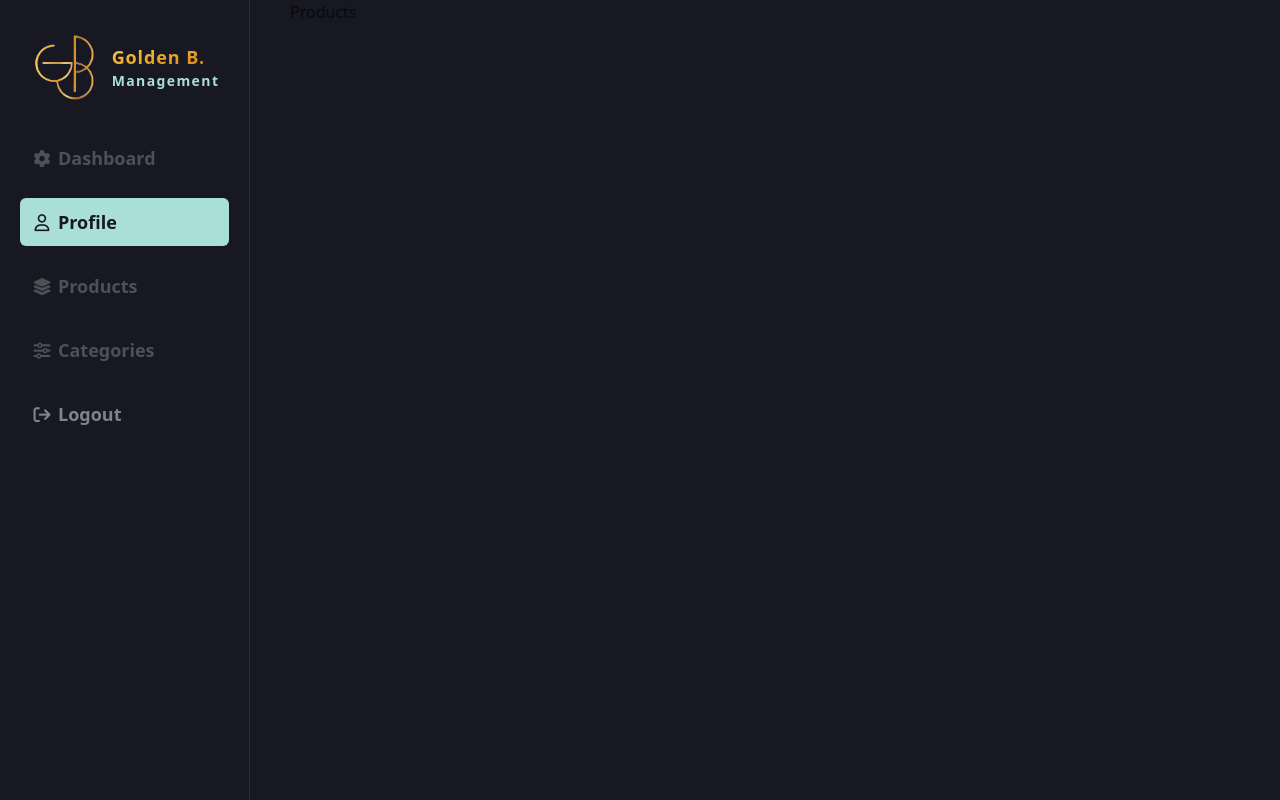
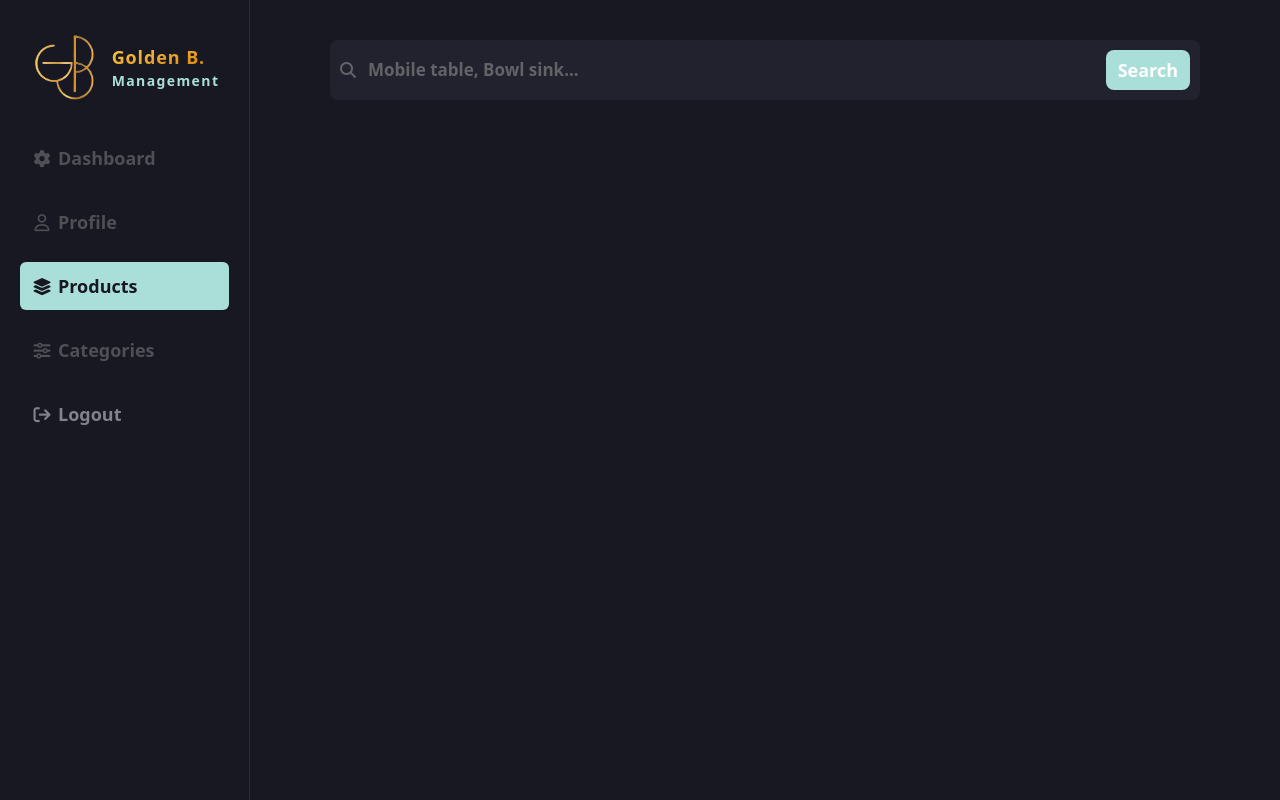
Before and after one commit to jawharhmidi02/golden-brand-front, a Next.js app: page /admin/products in a window 1280 px wide. Built offline with nearby package versions, Linux system fonts and the light colour scheme; a web font is replaced by a local one.

Commit message:
Modifications to menu, added search interface for categories and products.

```diff
--- a/app/admin/categories/page.js
+++ b/app/admin/categories/page.js
@@ -1,8 +1,11 @@
+import DashSearch from '@/components/DashSearch/DashSearch'
 import React from 'react'
 
 const page = () => {
   return (
-    <div>Categories</div>
+    <div className="flex w-full flex-col gap-4 px-5 pt-5 md:px-0 md:pr-10 md:pt-8 lg:pr-20 lg:pt-10">
+      <DashSearch placeholder="Sink tables, Cabinets..." />
+    </div>
   )
 }
 
--- a/app/admin/products/page.js
+++ b/app/admin/products/page.js
@@ -1,9 +1,13 @@
-import React from 'react'
+"use client";
+import DashSearch from "@/components/DashSearch/DashSearch";
+import React from "react";
 
 const page = () => {
   return (
-    <div>Products</div>
-  )
-}
+    <div className="flex w-full flex-col gap-4 px-5 pt-5 md:px-0 md:pr-10 md:pt-8 lg:pr-20 lg:pt-10">
+      <DashSearch placeholder="Mobile table, Bowl sink..." />
+    </div>
+  );
+};
 
-export default page
+export default page;
--- a/components/DashMenu/DashMenu.js
+++ b/components/DashMenu/DashMenu.js
@@ -1,13 +1,18 @@
 "use client";
-import React, { useState } from "react";
+import React, { useEffect, useState } from "react";
 import DashMenuItem from "../DashMenuItem/DashMenuItem";
+import { usePathname } from "next/navigation";
 
 const DashMenu = ({ closeButton, ChangeUrl }) => {
-  const [menuState, setMenuState] = useState(1);
+  const pathname = usePathname();
+  const [menuState, setMenuState] = useState("" || pathname );
+  useEffect(() => {
+    console.log(pathname)
+  }, [])
   const dashMenuItems = [
     {
       title: "Dashboard",
-      path: "/",
+      path: "",
       icon: "fa-solid fa-gear",
     },
     {
@@ -22,7 +27,7 @@ const DashMenu = ({ closeButton, ChangeUrl }) => {
     },
     {
       title: "Categories",
-      path: "/",
+      path: "/categories",
       icon: "fa-solid fa-sliders",
     },
     {
@@ -39,7 +44,6 @@ const DashMenu = ({ closeButton, ChangeUrl }) => {
           title={item.title}
           path={item.path}
           icon={item.icon}
-          index={index}
           menuState={menuState}
           setMenuState={setMenuState}
           closeButton={closeButton}
--- a/components/DashMenuItem/DashMenuItem.js
+++ b/components/DashMenuItem/DashMenuItem.js
@@ -1,7 +1,6 @@
 import { cn } from "@/lib/utils";
 
 const DashMenuItem = ({
-  index,
   title,
   path,
   icon,
@@ -12,8 +11,8 @@ const DashMenuItem = ({
 }) => {
   const lighter = title == "Logout";
 
-  const menuTransition = (index, path) => {
-    setMenuState(index);
+  const menuTransition = (path) => {
+    setMenuState(`/admin${path}`);
     setTimeout(() => {
       closeButton?.current?.click();
     }, 400);
@@ -24,12 +23,12 @@ const DashMenuItem = ({
     <div
       onClick={() => {
         if (!lighter) {
-          menuTransition(index, path);
+          menuTransition(path);
         }
       }}
       className={cn(
         "w-full rounded-md bg-transparent px-3 py-2.5 font-semibold text-[var(--dash-theme3)] transition-all duration-200 hover:cursor-pointer hover:bg-[var(--dash-theme4)]",
-        menuState == index &&
+        menuState == `/admin${path}` &&
           "bg-[var(--dash-theme5)] text-[var(--dash-theme)] hover:bg-[var(--dash-theme6)]",
         lighter && "text-[#82828c] hover:bg-[#21222d]",
       )}
--- a/components/DashNav/DashNav.js
+++ b/components/DashNav/DashNav.js
@@ -41,7 +41,7 @@ const DashNav = () => {
       )}
       {/* MOBILE SIDE NAV BELOW  */}
 
-      <div className="mb-10 flex w-full items-center border-b border-[#2c2d33] bg-transparent p-5 md:hidden">
+      <div className="flex w-full items-center border-b border-[#2c2d33] bg-transparent p-5 md:hidden">
         <Sheet>
           <SheetTrigger asChild>
             <i className="fa-solid fa-bars-staggered text-2xl text-white"></i>
@@ -80,7 +80,7 @@ const DashNav = () => {
 
       <div
         className={cn(
-          "mr-10 hidden min-h-[100vh] w-[250px] flex-col items-center gap-8 border-r border-[#2c2d33] bg-transparent px-5 py-8 md:flex",
+          "mr-10 lg:mr-20 hidden min-h-[100vh] w-[250px] flex-col items-center gap-8 border-r border-[#2c2d33] bg-transparent px-5 py-8 md:flex",
         )}
       >
         <DashHeader />
--- /dev/null
+++ b/components/DashSearch/DashSearch.js
@@ -0,0 +1,46 @@
+"use client";
+import { cn } from "@/lib/utils";
+import React, { useState } from "react";
+
+const DashSearch = ({ placeholder }) => {
+  const [searchState, setSearchState] = useState(false);
+  return (
+    <div
+      className={cn(
+        "flex w-full flex-row rounded-lg bg-[var(--dash-theme2)] hover:bg-[#2c2d33]",
+        searchState && "bg-[#2b2b36]",
+      )}
+    >
+      <label
+        htmlFor="search"
+        onClick={() => {
+          setSearchState(true);
+        }}
+        onBlur={() => {
+          setSearchState(false);
+        }}
+        className={cn(
+          "flex w-full flex-row gap-3 rounded-l-lg px-2.5 py-3 hover:cursor-text",
+        )}
+      >
+        <div className="flex items-center justify-center">
+          <i className="fa-solid fa-magnifying-glass text-neutral-400 opacity-50"></i>
+        </div>
+        <input
+          id="search"
+          type="text"
+          className="w-full bg-transparent text-[17px] font-semibold text-neutral-200 placeholder-neutral-400 placeholder-opacity-50 outline-none"
+          placeholder={placeholder}
+        />
+      </label>
+      <button
+        type="button"
+        className="my-2.5 mr-2.5 rounded-lg bg-[var(--dash-theme5)] px-3 py-1.5 text-center text-lg font-semibold text-white transition-all duration-200 hover:bg-[var(--dash-theme6)] active:scale-95"
+      >
+        Search
+      </button>
+    </div>
+  );
+};
+
+export default DashSearch;
--- a/components/SideCartItem/SideCartItem.js
+++ b/components/SideCartItem/SideCartItem.js
@@ -16,7 +16,7 @@ const SideCartItem = ({
     <div
       onClick={() => {
         setTimeout(() => {
-          closeButton.current.click();
+          closeButton?.current?.click();
         }, 500);
         ChangeUrl(`/products/${id}`);
       }}
```
